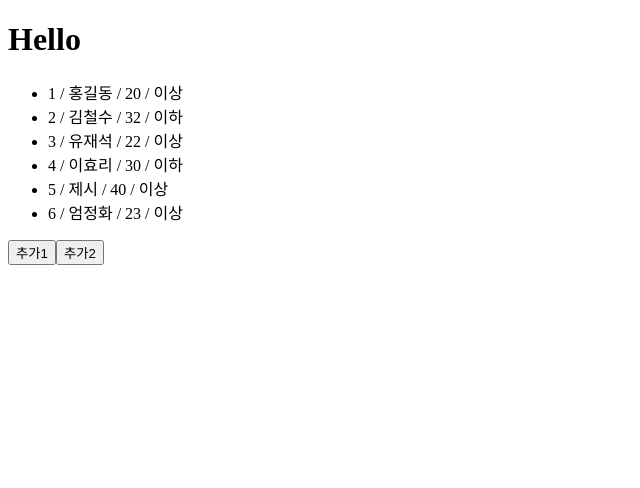
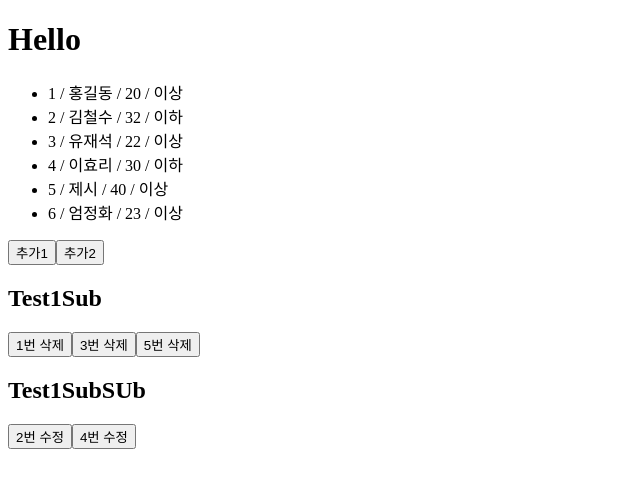
Before and after one commit to qkaxhfms/practice_react_2, a React (Create React App) app in the folder item3/: page / in a window 1280 px wide. Shown: the top 488 px of the page, without its empty margins (0-640 px from the left). Built offline with nearby package versions, Linux system fonts and the light colour scheme.

Commit message:
상태관리 ,props, state

```diff
--- a/item3/src/Components/Test1.js
+++ b/item3/src/Components/Test1.js
@@ -1,4 +1,5 @@
-import React, { Component } from 'react'
+import React, { Component } from 'react';
+import Test1Sub from './Test1Sub';
 
 class Test1 extends Component {
     state = {
@@ -14,28 +15,58 @@ class Test1 extends Component {
 
     handleAdd1 = () => {
         this.setState({
-            data:this.state.data.concat({no:7,name:'아무개',age:200,done:true})
-        })
-    }
+            data: this.state.data.concat({ no: 7, name: "아무개", age: 200, done: true }),
+        });
+    };
     handleAdd2 = () => {
         this.setState({
-            data:this.state.data.concat({no:8,name:'가나다',age:100,done:false})
-        })
-    }
+            data: this.state.data.concat({ no: 8, name: "가나다", age: 100, done: false }),
+        });
+    };
+    handleRemove = (num) => {
+        this.setState({
+            data: this.state.data.filter((item) => item.no !== num),
+        });
+    };
+    handleModify1 = (num) => {
+        this.setState({
+            data: this.state.data.map((item) => {
+                if (item.no === num) {
+                    return {
+                        ...item,
+                        name: "가나다",
+                        age: 100,
+                        done: false,
+                    };
+                } else {
+                    return item;
+                }
+            }),
+        });
+    };
+    handleModify2 = (num) => {
+        const { data } = this.state;
+        this.setState({
+            data: data.map((item) => (item.no === num ? { ...item, name: "abc", age: 1000, done: true } : item)),
+        });
+    };
 
     render() {
         return (
             <div>
                 <ul>
-                    {
-                        this.state.data.map(item => <li key={item.no}>
-                            {item.no} / {item.name} / {item.age} / {item.done === true ? '이상':'이하'}
-                        </li>)
-                    }
+                    {this.state.data.map((item) => (
+                        <li key={item.no}>
+                            {item.no} / {item.name} / {item.age} / {item.done === true ? "이상" : "이하"}
+                        </li>
+                    ))}
                 </ul>
                 <div>
                     <button onClick={this.handleAdd1}>추가1</button>
                     <button onClick={this.handleAdd2}>추가2</button>
+                </div>
+                <div>
+                    <Test1Sub onRemove={this.handleRemove} onModify1={this.handleModify1} onModify2={this.handleModify2} />
                 </div>
             </div>
         );
--- /dev/null
+++ b/item3/src/Components/Test1Sub.js
@@ -0,0 +1,23 @@
+import React, { Component } from 'react';
+import Test1SubSub from './Test1SubSub';
+
+class Test1Sub extends Component {
+    render() {
+        return (
+            <div>
+                <h2>Test1Sub</h2>
+                <div>
+                    <button onClick={()=>this.props.onRemove(1)}>1번 삭제</button>
+                    <button onClick={()=>this.props.onRemove(3)}>3번 삭제</button>
+                    <button onClick={()=>this.props.onRemove(5)}>5번 삭제</button>
+                </div>
+                <Test1SubSub
+                    onModify1 = {this.props.onModify1}
+                    onModify2 = {this.props.onModify2}
+                />
+            </div>
+        )
+    }
+}
+
+export default Test1Sub;
--- /dev/null
+++ b/item3/src/Components/Test1SubSub.js
@@ -0,0 +1,17 @@
+import React, { Component } from 'react'
+
+class Test1SubSub extends Component {
+    render() {
+        return (
+            <div>
+                <h2>Test1SubSUb</h2>
+                <div>
+                    <button onClick={()=>this.props.onModify1(2)}>2번 수정</button>
+                    <button onClick={()=>this.props.onModify2(4)}>4번 수정</button>
+                </div>
+            </div>
+        )
+    }
+}
+
+export default Test1SubSub;
```
Also changed, not shown: 1 other file (tests, documents, lock files or other folders).
